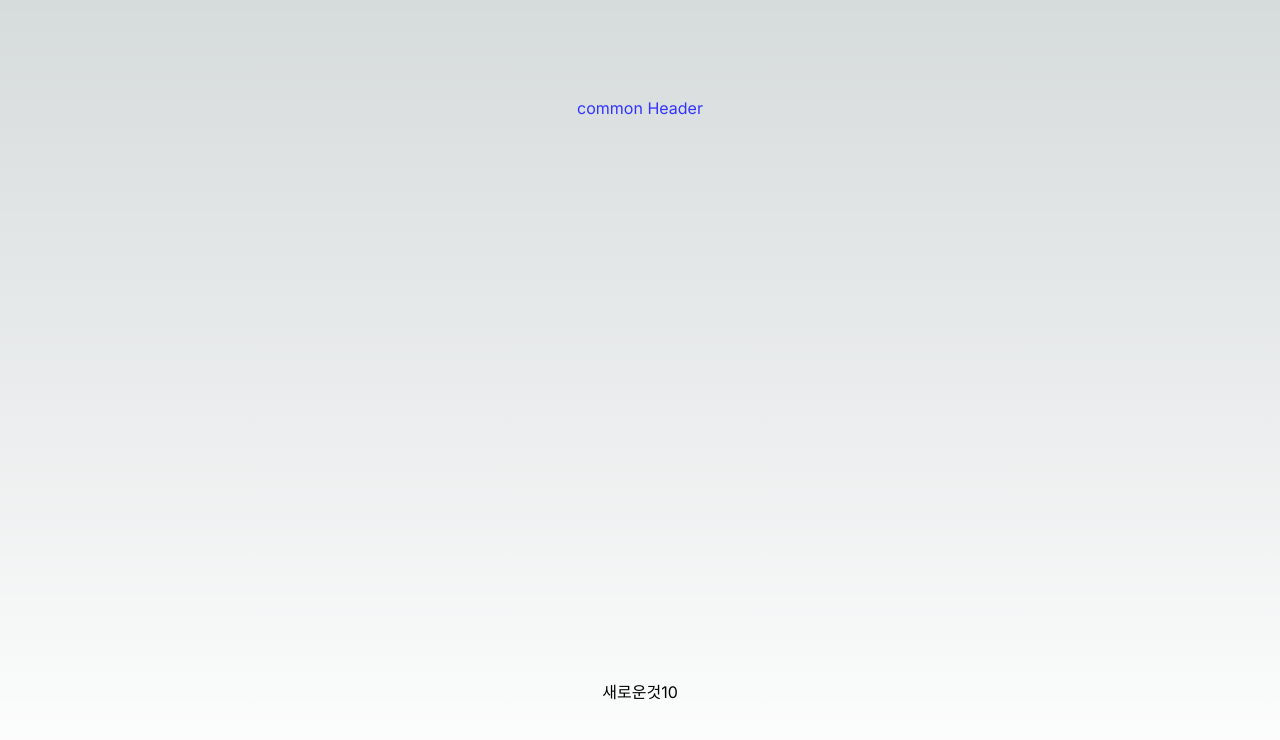
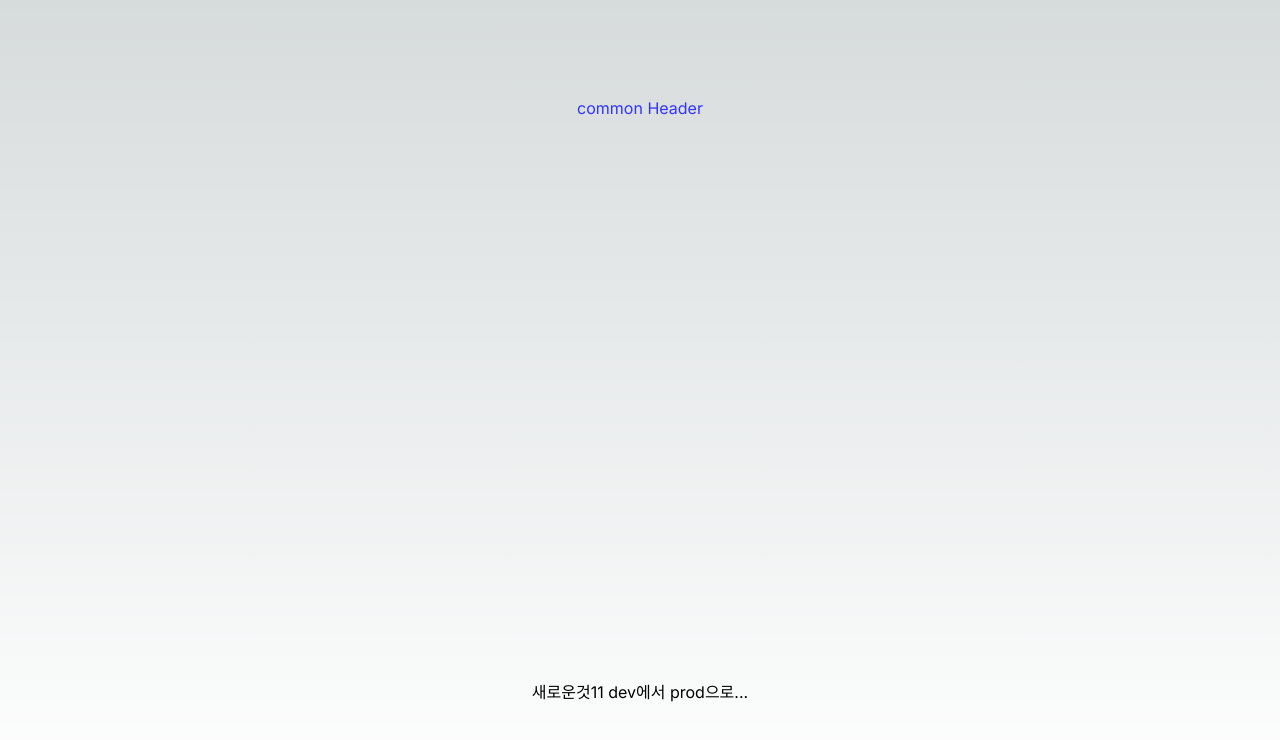
Before and after one commit to talktomeinkorean/ttmik-monorepo-with-pnpm-poc, a Next.js app in the folder packages/next1/: page / in a window 1280 px wide. Shown: the top 740 px of the page. Built offline with nearby package versions, Linux system fonts and the light colour scheme.

Commit message:
feat: :sparkles: dev에서 deploy 테스트

```diff
--- a/packages/next1/src/app/page.tsx
+++ b/packages/next1/src/app/page.tsx
@@ -4,7 +4,7 @@ export default function Home() {
   return (
     <main className="flex min-h-screen flex-col items-center justify-between p-24">
       <Header />
-      <p>새로운것10</p>
+      <p>새로운것11 dev에서 prod으로...</p>
     </main>
   );
 }
```
